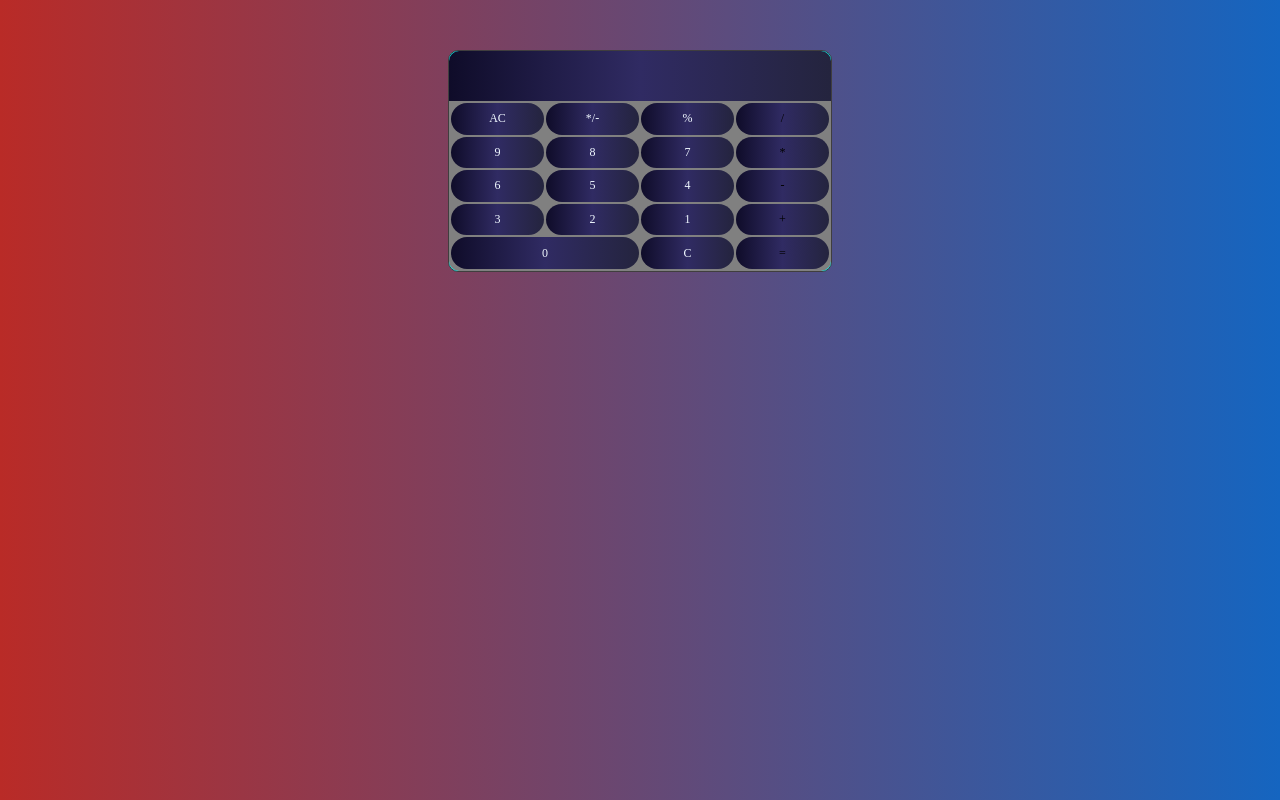
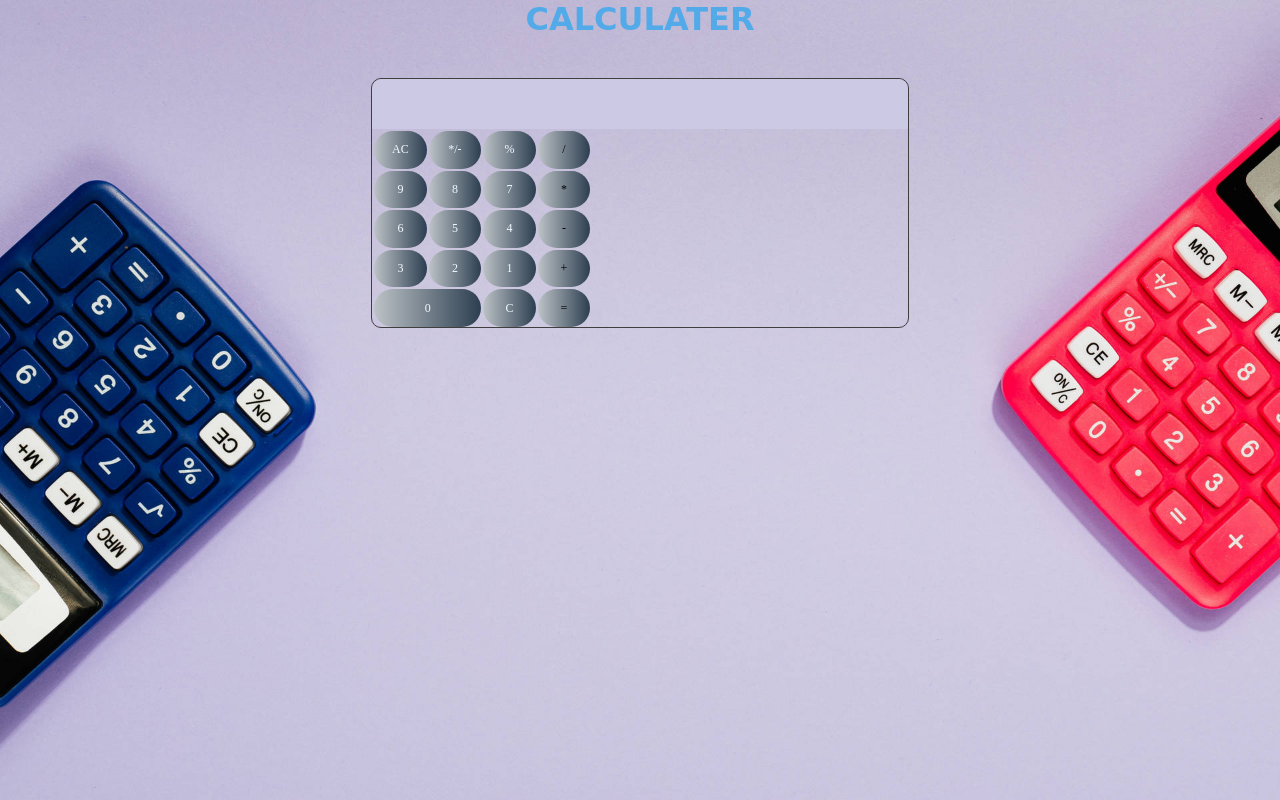
Before and after one commit to HafizZaviyar86/calculater, a plain HTML site: page index.html in a window 1280 px wide. Drawn offline with Linux system fonts and the light colour scheme; a web font is replaced by a local one.

Commit message:
javascript

```diff
--- a/index.html
+++ b/index.html
@@ -9,6 +9,7 @@
 
 </head>
 <body>
+    <h1>CALCULATER</h1>
     <div class="parentDiv">
         <div class="inputDiv">
             <input type="text"  id="number">
@@ -47,7 +48,7 @@
                     <td colspan="2" onclick="setNumber(0)">0</td>
 
                     <td>C</td>
-                    <td id="results" style="background-color: rgb(255, 200, 0); color: black; " onclick="setNumber('=')"> =</td>
+                    <td id="results" style="background-color: rgb(255, 200, 0); color: black; " onclick="ans('=')"> =</td>
                 </tr>
             </table>
         </div>
--- a/style.css
+++ b/style.css
@@ -1,21 +1,30 @@
+  @import url('https://fonts.googleapis.com/css2?family=Comic+Neue:wght@700&family=Mirza&family=Noto+Nastaliq+Urdu&display=swap');
 * {
     margin: 0;
     padding: 0;
     box-sizing: border-box;
 }
 body{
-    background: #b92b27;  /* fallback for old browsers */
-background: -webkit-linear-gradient(to left, #1565C0, #b92b27);  /* Chrome 10-25, Safari 5.1-6 */
-background: linear-gradient(to left, #1565C0, #b92b27); /* W3C, IE 10+/ Edge, Firefox 16+, Chrome 26+, Opera 12+, Safari 7+ */
+    background-image: url(./images/red-and-blue-calculators-yxm0myfzuym67431.jpg);
+    background-size: cover;
+
+}
+h1{
+    text-align: center;
+    color: #52aae9;  /* fallback for old browsers */
+    color: -webkit-linear-gradient(to right, #A6FFCB, #12D8FA, #1FA2FF);  /* Chrome 10-25, Safari 5.1-6 */
+    color: linear-gradient(to right, #A6FFCB, #12D8FA, #1FA2FF); /* W3C, IE 10+/ Edge, Firefox 16+, Chrome 26+, Opera 12+, Safari 7+ */
+    font-family: 'fasthand', cursive;
 
 }
 
 .parentDiv {
-    width: 30%;
-    margin: 50px auto;
+    width: 42%;
+    height: 250px;
+    margin: 40px auto;
     border: 1px solid rgb(64, 62, 62);
     border-radius: 10px;
-    background-color: aqua;
+
 
 }
 
@@ -24,32 +33,29 @@ background: linear-gradient(to left, #1565C0, #b92b27); /* W3C, IE 10+/ Edge, Fi
     height: 50px;
     border-radius: 10px 10px 0px 0px;
     border: none;
-    background: #0f0c29;  /* fallback for old browsers */
-background: -webkit-linear-gradient(to left, #24243e, #302b63, #0f0c29);  /* Chrome 10-25, Safari 5.1-6 */
-background: linear-gradient(to left, #24243e, #302b63, #0f0c29); /* W3C, IE 10+/ Edge, Firefox 16+, Chrome 26+, Opera 12+, Safari 7+ */
-
+   background-color: #ccc9e4;
+color: white;
 
 }
 
 .bodyDiv table {
-    width: 100%;
-    height: 170px;
-    background-color: gray;
+    width: 220px;
+    height: 200px;
+
+
     border-radius: 0px 0px 10px 10px;
 }
  .btn td {
     width: 40px;
-    border-radius: 100px;
-
+    border-radius: 50px;
     color: aliceblue;
     text-align: center;
     font-size: 12px;
-
     border: none;
-    transition: 0.2s ease;
-    background: #0f0c29;  /* fallback for old browsers */
-background: -webkit-linear-gradient(to left, #24243e, #302b63, #0f0c29);  /* Chrome 10-25, Safari 5.1-6 */
-background: linear-gradient(to left, #24243e, #302b63, #0f0c29); /* W3C, IE 10+/ Edge, Firefox 16+, Chrome 26+, Opera 12+, Safari 7+ */
+    transition: 0.5s ease;
+    background: #bdc3c7;  /* fallback for old browsers */
+background: -webkit-linear-gradient(to left, #2c3e50, #bdc3c7);  /* Chrome 10-25, Safari 5.1-6 */
+background: linear-gradient(to left, #2c3e50, #bdc3c7); /* W3C, IE 10+/ Edge, Firefox 16+, Chrome 26+, Opera 12+, Safari 7+ */
 
 }
  .btn  :hover{
@@ -57,7 +63,11 @@ background: linear-gradient(to left, #24243e, #302b63, #0f0c29); /* W3C, IE 10+/
     text-align: center;
     cursor: pointer;
     background-color: rgb(48, 48, 48);
-    animation: animate__tada;
+
+    background: #0f0c29;  /* fallback for old browsers */
+    background: -webkit-linear-gradient(to left, #24243e, #302b63, #0f0c29);  /* Chrome 10-25, Safari 5.1-6 */
+    background: linear-gradient(to left, #24243e, #302b63, #0f0c29); /* W3C, IE 10+/ Edge, Firefox 16+, Chrome 26+, Opera 12+, Safari 7+ */
+
 
 
 }
```
Also changed, not shown: images/pngtree-hand-drawn-math-education-calculator-ruler-background-picture-image_1178880.jpg (added), images/red-and-blue-calculators-yxm0myfzuym67431.jpg (added).
